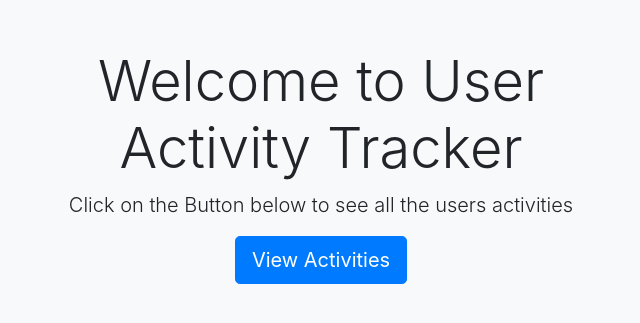
After one commit to amirmallaei/SahoTask, a Django app: page / in a window 1280 px wide. The commit adds this page. Shown: the top 323 px of the page, without its empty margins (319-959 px from the left). Run offline with Django 4.2, Linux system fonts and the light colour scheme; some libraries are stand-ins or nearby versions.

Commit message:
landing page html url and view created

```diff
--- a/src/Tracking/urls.py
+++ b/src/Tracking/urls.py
@@ -1,7 +1,8 @@
 from django.contrib import admin
 from django.urls import path
-from .views import UserActivityListView
+from .views import UserActivityListView, LandingPageView
 
 urlpatterns = [
-    path("activity/", UserActivityListView.as_view(), name="activity"),
+    path('', LandingPageView.as_view(), name='landing_page'),  # Landing page URL
+    path("tracking/activity/", UserActivityListView.as_view(), name="activity"),
 ]
--- a/src/Tracking/views.py
+++ b/src/Tracking/views.py
@@ -1,6 +1,12 @@
 from django.shortcuts import render
 from django.views.generic import ListView
+from django.views.generic import TemplateView
 from .models import UserActivity
+
+
+class LandingPageView(TemplateView):
+    template_name = 'landing.html'
+
 
 class UserActivityListView(ListView):
     """Log User Activities HTML Page"""
--- a/src/saho/urls.py
+++ b/src/saho/urls.py
@@ -20,5 +20,5 @@ from django.urls import path, include
 
 urlpatterns = [
     path('admin/', admin.site.urls),
-    path("tracking/", include("Tracking.urls")),
+    path("", include("Tracking.urls")),
 ]
--- /dev/null
+++ b/src/templates/landing.html
@@ -0,0 +1,24 @@
+<!DOCTYPE html>
+<html lang="en">
+<head>
+    <meta charset="UTF-8">
+    <meta name="viewport" content="width=device-width, initial-scale=1.0">
+    <title>Saho Task</title>
+    <link href="https://stackpath.bootstrapcdn.com/bootstrap/4.5.2/css/bootstrap.min.css" rel="stylesheet">
+</head>
+<body class="bg-light text-center">
+    <div class="container">
+        <div class="row justify-content-center mt-5">
+            <div class="col-md-6">
+                <h1 class="display-4">Welcome to User Activity Tracker</h1>
+                <p class="lead">Click on the Button below to see all the users activities</p>
+                <a href="{% url 'activity' %}" class="btn btn-primary btn-lg">View Activities</a>
+            </div>
+        </div>
+    </div>
+
+    <script src="https://code.jquery.com/jquery-3.5.1.slim.min.js"></script>
+    <script src="https://cdn.jsdelivr.net/npm/@popperjs/core@2.5.3/dist/umd/popper.min.js"></script>
+    <script src="https://stackpath.bootstrapcdn.com/bootstrap/4.5.2/js/bootstrap.min.js"></script>
+</body>
+</html>
--- a/src/templates/user_activities.html
+++ b/src/templates/user_activities.html
@@ -3,7 +3,7 @@
 <head>
     <meta charset="UTF-8">
     <meta name="viewport" content="width=device-width, initial-scale=1.0">
-    <title>User Activities</title>
+    <title>Saho! User Activities</title>
     <link href="https://cdn.jsdelivr.net/npm/bootstrap@5.3.0-alpha1/dist/css/bootstrap.min.css" rel="stylesheet">
 </head>
 <body>
```
